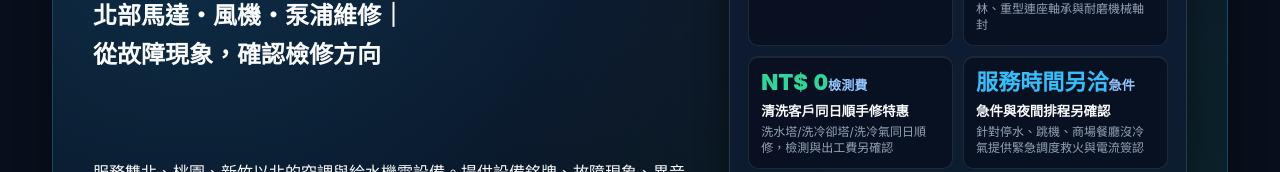
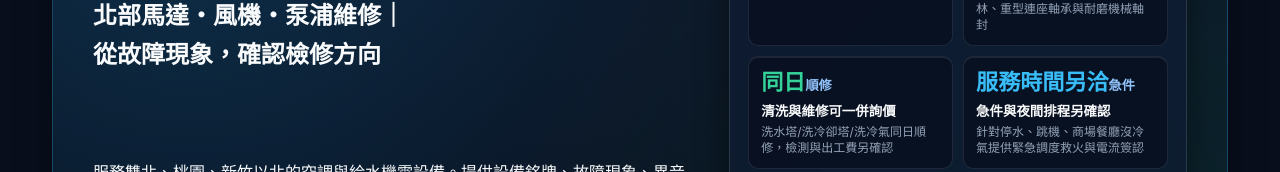
Before and after one commit to a0916093125-lang/5390857, a plain HTML site: page motor-pump-valve.html in a window 1280 px wide. Shown: the part 463-635 px from the top of the page. Drawn offline with Linux system fonts and the light colour scheme.

Commit message:
Clarify same-day repair inspection fee wording

```diff
--- a/motor-pump-valve.html
+++ b/motor-pump-valve.html
@@ -122,8 +122,8 @@
 <div class="hero-metric-desc">採用工業級耐高溫靜音滾珠培林、重型連座軸承與耐磨機械軸封</div>
 </div>
 <div class="hero-metric-card">
-<div class="hero-metric-val hero-val-emerald">NT$ 0<span class="hero-metric-unit">檢測費</span></div>
-<div class="hero-metric-label">清洗客戶同日順手修特惠</div>
+<div class="hero-metric-val hero-val-emerald">同日<span class="hero-metric-unit">順修</span></div>
+<div class="hero-metric-label">清洗與維修可一併詢價</div>
 <div class="hero-metric-desc">洗水塔/洗冷卻塔/洗冷氣同日順修，檢測與出工費另確認</div>
 </div>
 <div class="hero-metric-card">
```
